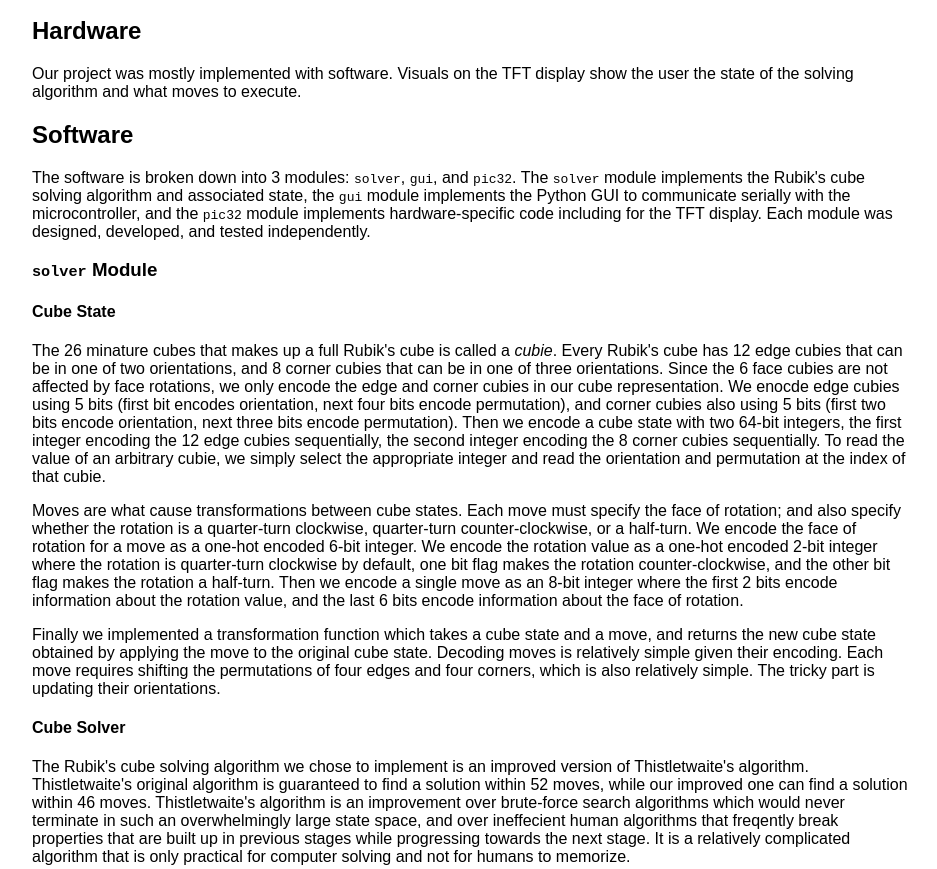
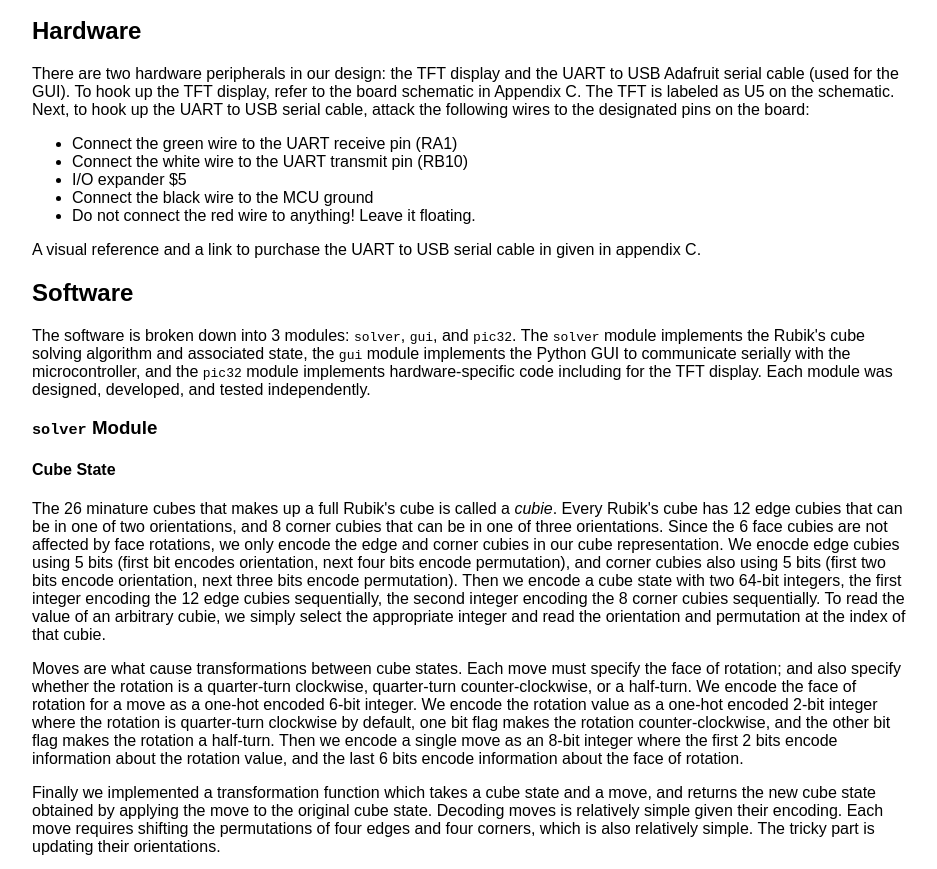
Before and after one commit to tk744/rubot, a plain HTML site: page writeup/index.html in a window 1280 px wide. Shown: the part 1223-2092 px from the top of the page, without its empty margins (168-1105 px from the left). Drawn offline with Linux system fonts and the light colour scheme.

Commit message:
hardware section update

```diff
--- a/writeup/index.html
+++ b/writeup/index.html
@@ -26,9 +26,22 @@
   </p>
   <center><img src = "high_level_diagram.png" style=" width:80%; height:80%;"></center>
 <h2> Hardware </h2>
-  <p> Our project was mostly implemented with software. Visuals on the TFT display
-    show the user the state of the solving algorithm and what moves to execute.
- </p>
+<p> There are two hardware peripherals in our design: the TFT display and the UART to USB
+  Adafruit serial cable (used for the GUI). To hook up the TFT display, refer to the board
+  schematic in Appendix C. The TFT is labeled as U5 on the schematic. Next, to hook up the UART to
+   USB serial cable, attack the following wires to the designated pins on the board:
+
+ <div class="unorderlist">
+   <ul>
+     <li> Connect the green wire to the UART receive pin (RA1) </li>
+     <li> Connect the white wire to the UART transmit pin (RB10) </li>
+     <li> I/O expander $5 </li>
+     <li> Connect the black wire to the MCU ground </li>
+     <li> Do not connect the red wire to anything! Leave it floating. </li>
+   </ul>
+   </div>
+ A visual reference and a link to purchase the UART to USB serial cable in given in appendix C.
+</p>
 <h2> Software </h2>
   <p> The software is broken down into 3 modules: <code>solver</code>, <code>gui</code>, and <code>pic32</code>. The <code>solver</code> module implements the Rubik's cube solving algorithm and associated state, the <code>gui</code> module implements the Python GUI to communicate serially with the microcontroller, and the <code>pic32</code> module implements hardware-specific code including for the TFT display. Each module was designed, developed, and tested independently. </p>
   <h3><code>solver</code> Module</h3>
@@ -146,6 +159,8 @@
 <h3>Appendix C: Schematics</h3>
   <p> Board Schematic:</p>
   <img src="board_schematic.JPG" width = "850" height = "800">
+  <p>UART to USB Adafruit serial <a href="https://www.adafruit.com/product/954">cable:</a> </p>
+  <center><img src="uart _to_usb_cable.jpg" style=" width:50%; height:50%;"></center>
 <h3>Appendix D: Cost Details</h3>
 <p> We did not use any additional parts except what was provided to us. </p>
 <div class="unorderlist">
```
Also changed, not shown: writeup/uart _to_usb_cable.jpg (added).
